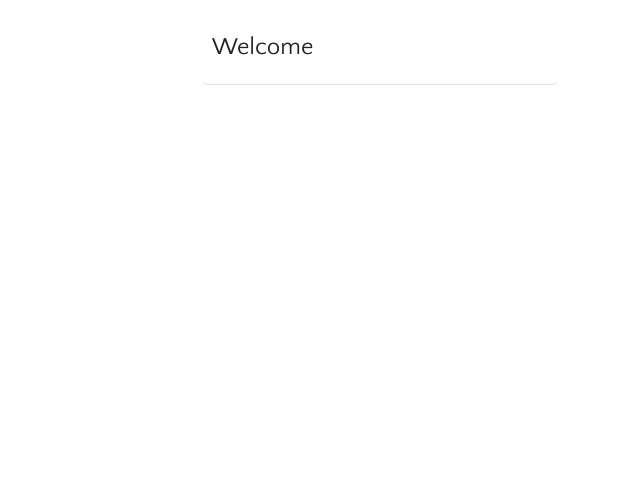
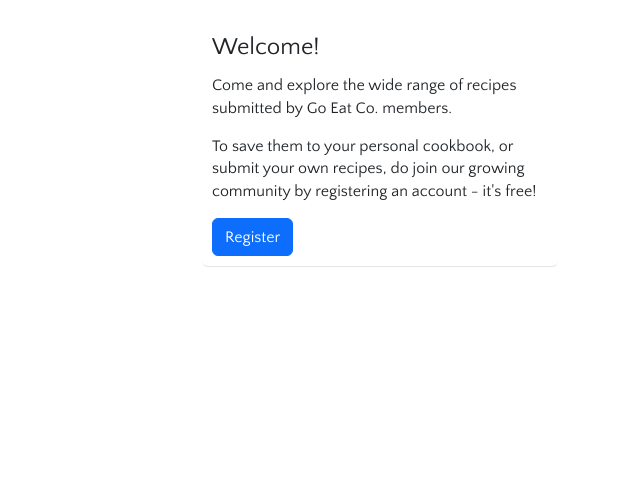
Before and after one commit to lucywoodman/goeatco, a Django app: page / in a window 1280 px wide. Shown: the part 55-551 px from the top of the page, without its empty margins (640-1280 px from the left). Run offline with Django 4.2, Linux system fonts and the light colour scheme; data that the repository does not hold is empty; some libraries are stand-ins or nearby versions; some web fonts are replaced.

Commit message:
chore[rec]: add text to auth area for logged in/out user welcome to explain about what the site is

```diff
--- a/templates/index.html
+++ b/templates/index.html
@@ -9,15 +9,20 @@
             {% if user.is_authenticated %}
             <div class="card mb-4">
                 <h4 class="card-title">Welcome {{ user.username }}!</h4>
-                <p class="card-text"></p>
+                <p class="card-text">As a member, you can peruse through the full collection of recipes, including those exclusive to our community.</p>
+                <p class="card-text">Feel free to submit your own recipes too!</p>
                 <a href="{% url 'recipe_create' %}">
                     {% bootstrap_button button_type="button" content="Create new recipe" %}
                 </a>
             </div>
             {% else %}
             <div class="card mb-4">
-                <h4 class="card-title">Welcome</h4>
-                <p class="card-text"></p>
+                <h4 class="card-title">Welcome!</h4>
+                <p class="card-text">Come and explore the wide range of recipes submitted by Go Eat Co. members.</p>
+                <p class="card-text">To save them to your personal cookbook, or submit your own recipes, do join our growing community by registering an account - it's free!</p>
+                <a href="{% url 'account_signup' %}">
+                    {% bootstrap_button button_type="button" content="Register" %}
+                </a>
             </div>
             {% endif %}
         </aside>
```
